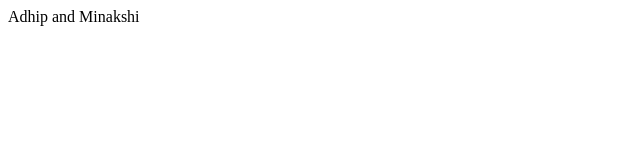
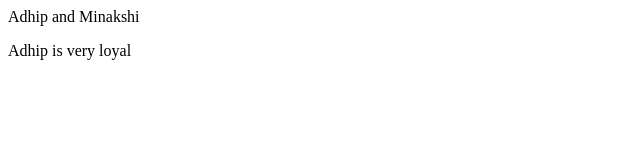
Before and after one commit to adisonket/localrepo, a plain HTML site: page index.html in a window 1280 px wide. Shown: the whole page, without its empty margins (0-640 px from the left). Drawn offline with Linux system fonts and the light colour scheme.

Commit message:
add new feature

```diff
--- a/index.html
+++ b/index.html
@@ -1 +1,2 @@
 <p>Adhip and Minakshi</p>
+<p>Adhip is very loyal</p>
```
